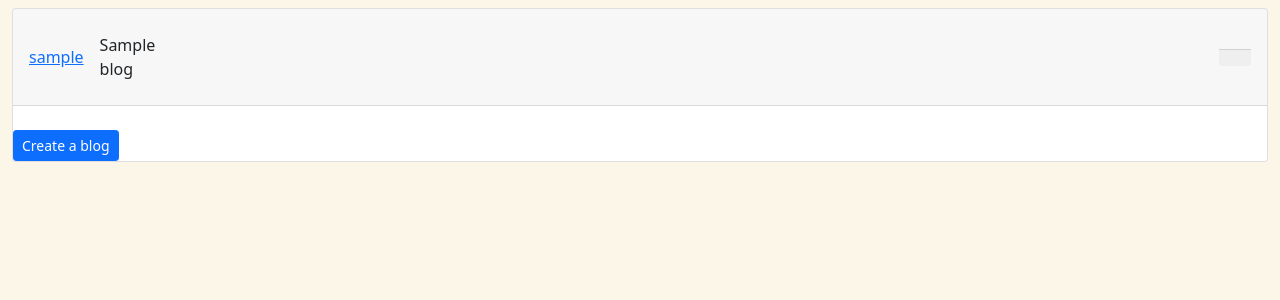
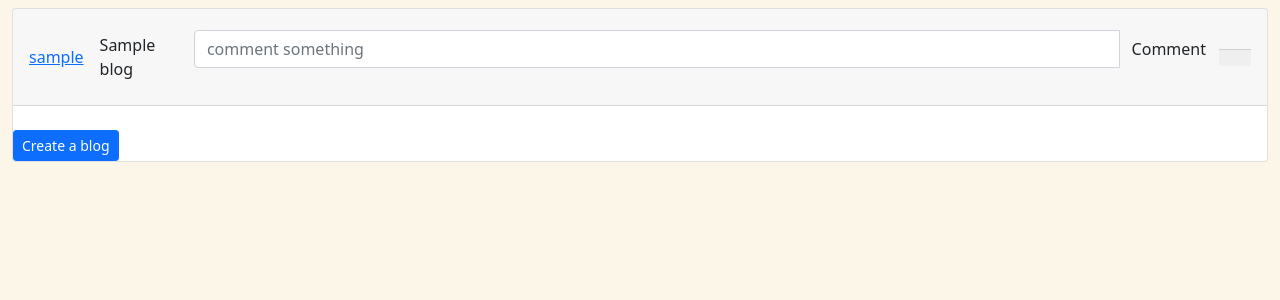
Before and after one commit to Maltilda-Nyaboke/week-13, a Flask app: template app/templates/index.html in a window 1280 px wide. Shown: the part 54-354 px from the top of the page. Run offline with Flask 2, Linux system fonts and the light colour scheme; the template is opened without the code that fills it: most values are stand-ins (such as "Sample title", 1, 10 or a date in 2020); parts of the project's set-up code (start-up, migrations or seed data) failed here and were passed over; some libraries are stand-ins or nearby versions.

Commit message:
feature:finalize on add comment function

```diff
--- a/app/templates/index.html
+++ b/app/templates/index.html
@@ -11,7 +11,10 @@
         </div>
         {% endif %}
         <div class="card-body">{{blog.blog}}</div>
-        <form action="/create_comment"  method="POST"class="input-group mb-3"></form>
+        <form action="/create_comment/{{blog.id}}"  method="POST"class="input-group mb-3">
+            <input type="text" name="text" id="text"class="form-control"placeholder="comment something">
+            <button type="submit" class="btn btn-lg-primary">Comment</button>
+        </form>
         <div class="card-footer text-muted"></div>
     </div>
     <br/>{% endfor%}
```
Also changed, not shown: app/main/views.py (+13 -1 lines).
